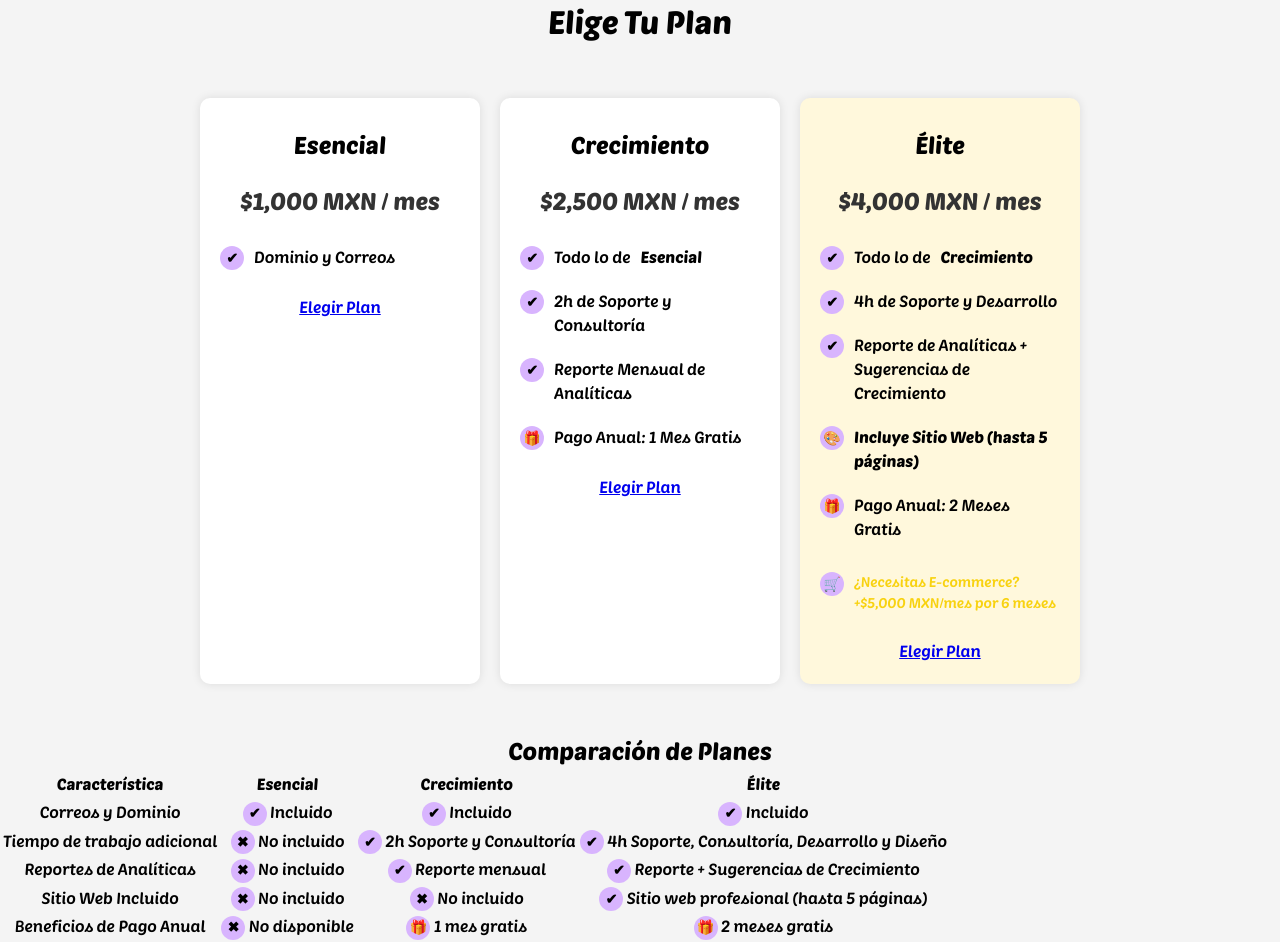
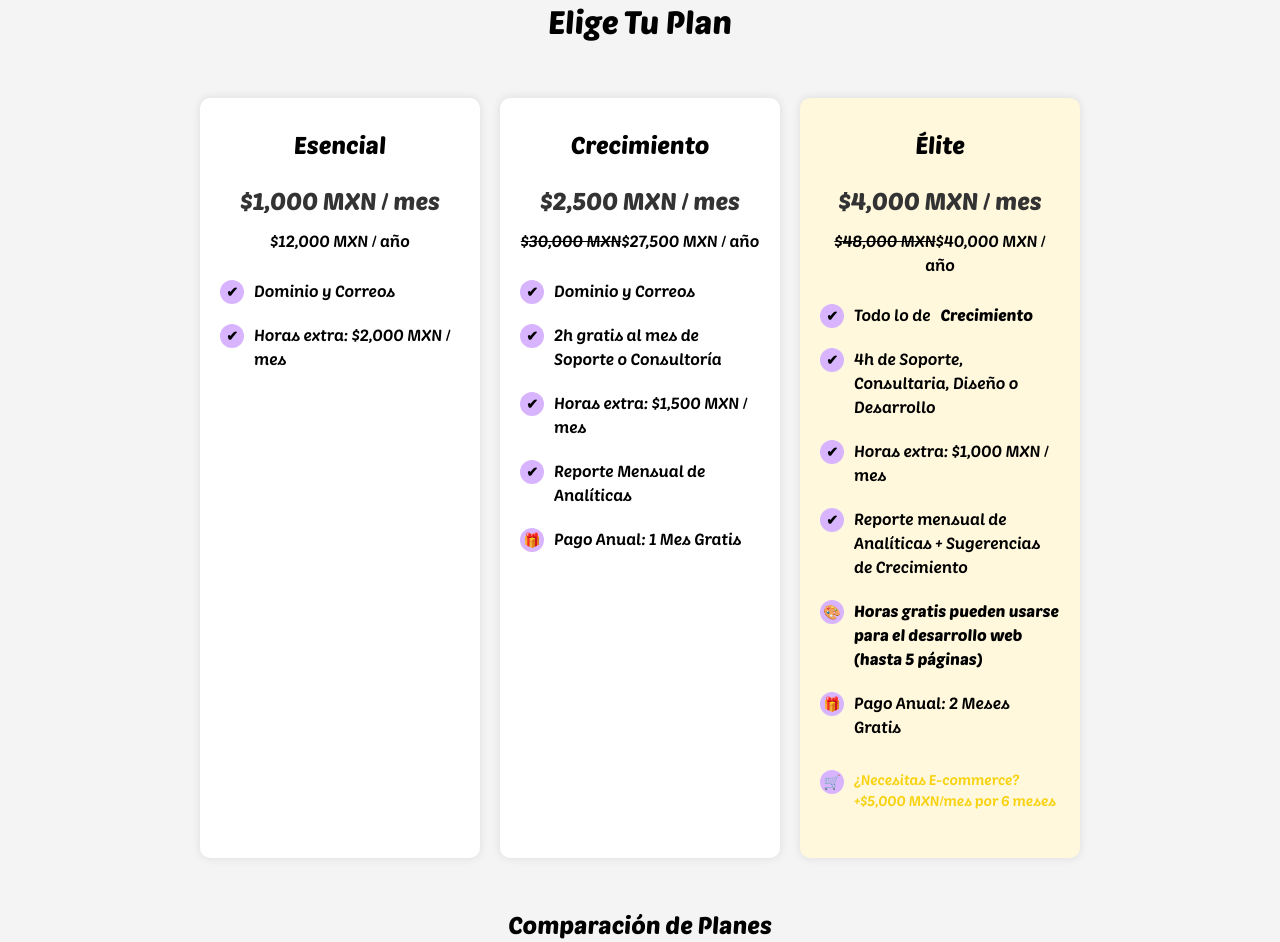
Before and after one commit to BennyRaccoon/buncult-website, a Next.js app: page /oferta-web in a window 1280 px wide. Shown: the top 942 px of the page. Built offline with nearby package versions, Linux system fonts and the light colour scheme.

Commit message:
Update page.js

```diff
--- a/app/oferta-web/page.js
+++ b/app/oferta-web/page.js
@@ -9,36 +9,39 @@ export default function Page() {
         <div className="plan">
           <h2>Esencial</h2>
           <div className="price">$1,000 MXN / mes</div>
+          <div className="priceYear">$12,000 MXN / año</div>
           <ul className="features">
             <li><span className="icon">✔</span> Dominio y Correos</li>
+            <li><span className="icon">✔</span> Horas extra: $2,000 MXN / mes</li>
           </ul>
-          <a href="#" className="btn">Elegir Plan</a>
         </div>
 
         <div className="plan">
           <h2>Crecimiento</h2>
           <div className="price">$2,500 MXN / mes</div>
+          <div className="priceYear"><del>$30,000 MXN</del>$27,500 MXN / año</div>
           <ul className="features">
-            <li><span className="icon">✔</span> Todo lo de <strong>Esencial</strong></li>
-            <li><span className="icon">✔</span> 2h de Soporte y Consultoría</li>
+            <li><span className="icon">✔</span> Dominio y Correos</li>
+            <li><span className="icon">✔</span> 2h gratis al mes de Soporte o Consultoría</li>
+            <li><span className="icon">✔</span> Horas extra: $1,500 MXN / mes</li>
             <li><span className="icon">✔</span> Reporte Mensual de Analíticas</li>
             <li><span className="icon">🎁</span> Pago Anual: 1 Mes Gratis</li>
           </ul>
-          <a href="#" className="btn">Elegir Plan</a>
         </div>
 
         <div className="plan elite">
           <h2>Élite</h2>
           <div className="price">$4,000 MXN / mes</div>
+          <div className="priceYear"><del>$48,000 MXN</del>$40,000 MXN / año</div>
           <ul className="features">
             <li><span className="icon">✔</span> Todo lo de <strong>Crecimiento</strong></li>
-            <li><span className="icon">✔</span> 4h de Soporte y Desarrollo</li>
-            <li><span className="icon">✔</span> Reporte de Analíticas + Sugerencias de Crecimiento</li>
-            <li><span className="icon">🎨</span> <strong>Incluye Sitio Web (hasta 5 páginas)</strong></li>
+            <li><span className="icon">✔</span> 4h de Soporte, Consultaria, Diseño o Desarrollo</li>
+            <li><span className="icon">✔</span> Horas extra: $1,000 MXN / mes</li>
+            <li><span className="icon">✔</span> Reporte mensual de Analíticas + Sugerencias de Crecimiento</li>
+            <li><span className="icon">🎨</span> <strong>Horas gratis pueden usarse para el desarrollo web (hasta 5 páginas)</strong></li>
             <li><span className="icon">🎁</span> Pago Anual: 2 Meses Gratis</li>
             <li className="ecommerce-add"><span className="icon">🛒</span> ¿Necesitas E-commerce? +$5,000 MXN/mes por 6 meses</li>
           </ul>
-          <a href="#" className="btn">Elegir Plan</a>
         </div>
       </div>
 
@@ -52,38 +55,38 @@ export default function Page() {
         </tr>
         <tr>
           <td>Correos y Dominio</td>
-          <td><span className="icon">✔</span> Incluido</td>
-          <td><span className="icon">✔</span> Incluido</td>
-          <td><span className="icon">✔</span> Incluido</td>
+          <td>Incluido</td>
+          <td>Incluido</td>
+          <td>Incluido</td>
         </tr>
         <tr>
           <td>Tiempo de trabajo adicional</td>
-          <td><span className="icon">✖</span> No incluido</td>
-          <td><span className="icon">✔</span> 2h Soporte y Consultoría</td>
-          <td><span className="icon">✔</span> 4h Soporte, Consultoría, Desarrollo y Diseño</td>
+          <td><span className="icon">✖</span></td>
+          <td> 2h Soporte o Consultoría</td>
+          <td> 4h Soporte, Consultoría, Desarrollo o Diseño</td>
         </tr>
         <tr>
           <td>Reportes de Analíticas</td>
-          <td><span className="icon">✖</span> No incluido</td>
-          <td><span className="icon">✔</span> Reporte mensual</td>
-          <td><span className="icon">✔</span> Reporte + Sugerencias de Crecimiento</td>
+          <td><span className="icon">✖</span></td>
+          <td>Reporte mensual</td>
+          <td>Reporte + Sugerencias de Crecimiento</td>
         </tr>
         <tr>
-          <td>Sitio Web Incluido</td>
-          <td><span className="icon">✖</span> No incluido</td>
-          <td><span className="icon">✖</span> No incluido</td>
-          <td><span className="icon">✔</span> Sitio web profesional (hasta 5 páginas)</td>
+          <td>Desarrollo web</td>
+          <td><span className="icon">✖</span></td>
+          <td><span className="icon">✖</span></td>
+          <td>Desarrollo web incluido con las horas gratis (hasta 5 páginas)</td>
         </tr>
         <tr>
           <td>Beneficios de Pago Anual</td>
-          <td><span className="icon">✖</span> No disponible</td>
+          <td><span className="icon">✖</span></td>
           <td><span className="icon">🎁</span> 1 mes gratis</td>
           <td><span className="icon">🎁</span> 2 meses gratis</td>
         </tr>
         <tr>
           <td>Add-on de E-commerce</td>
-          <td><span className="icon">✖</span> No disponible</td>
-          <td><span className="icon">✖</span> No disponible</td>
+          <td><span className="icon">✖</span></td>
+          <td><span className="icon">✖</span></td>
           <td><span className="icon">🛒</span> +$5,000 MXN/mes por 6 meses</td>
         </tr>
       </table>
```
